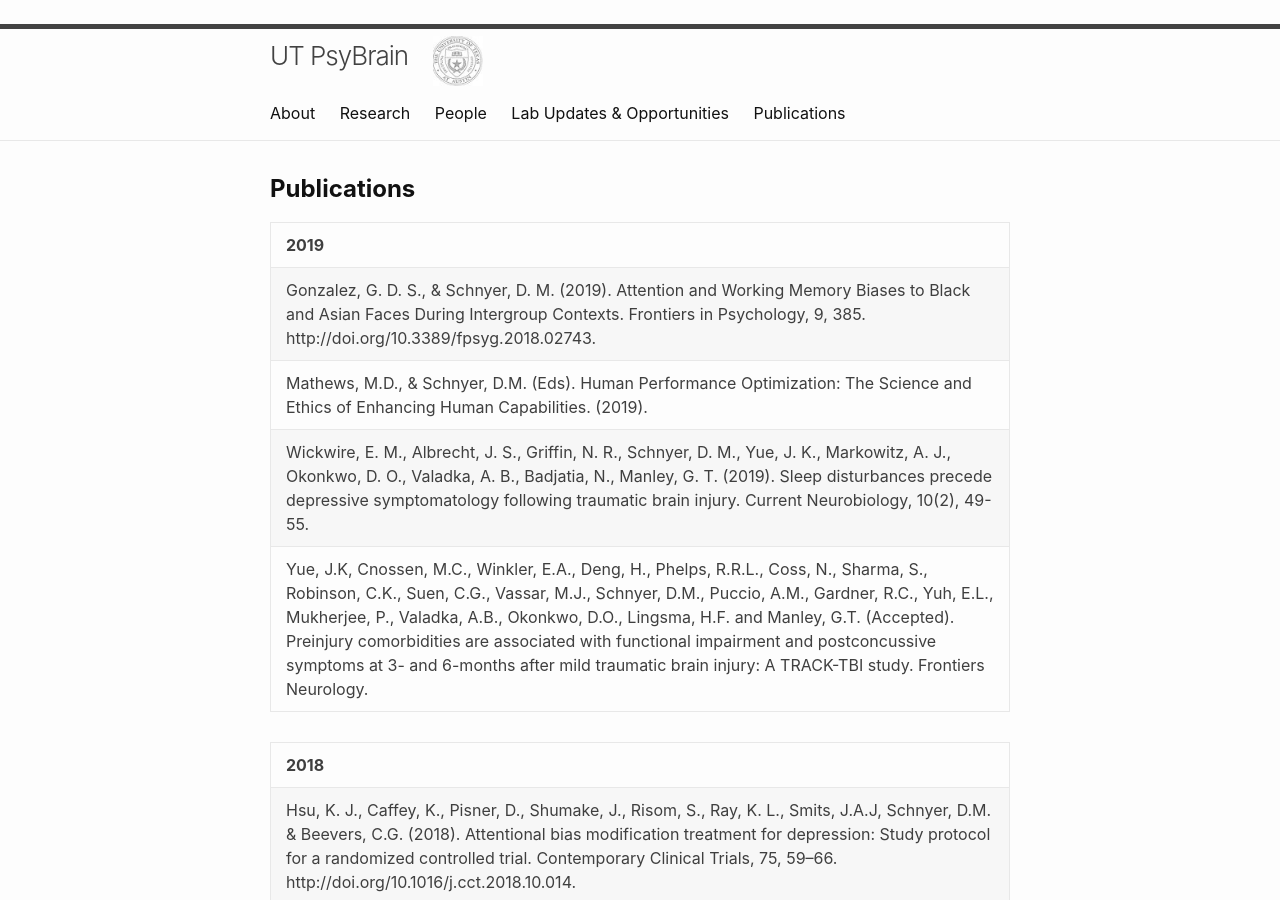
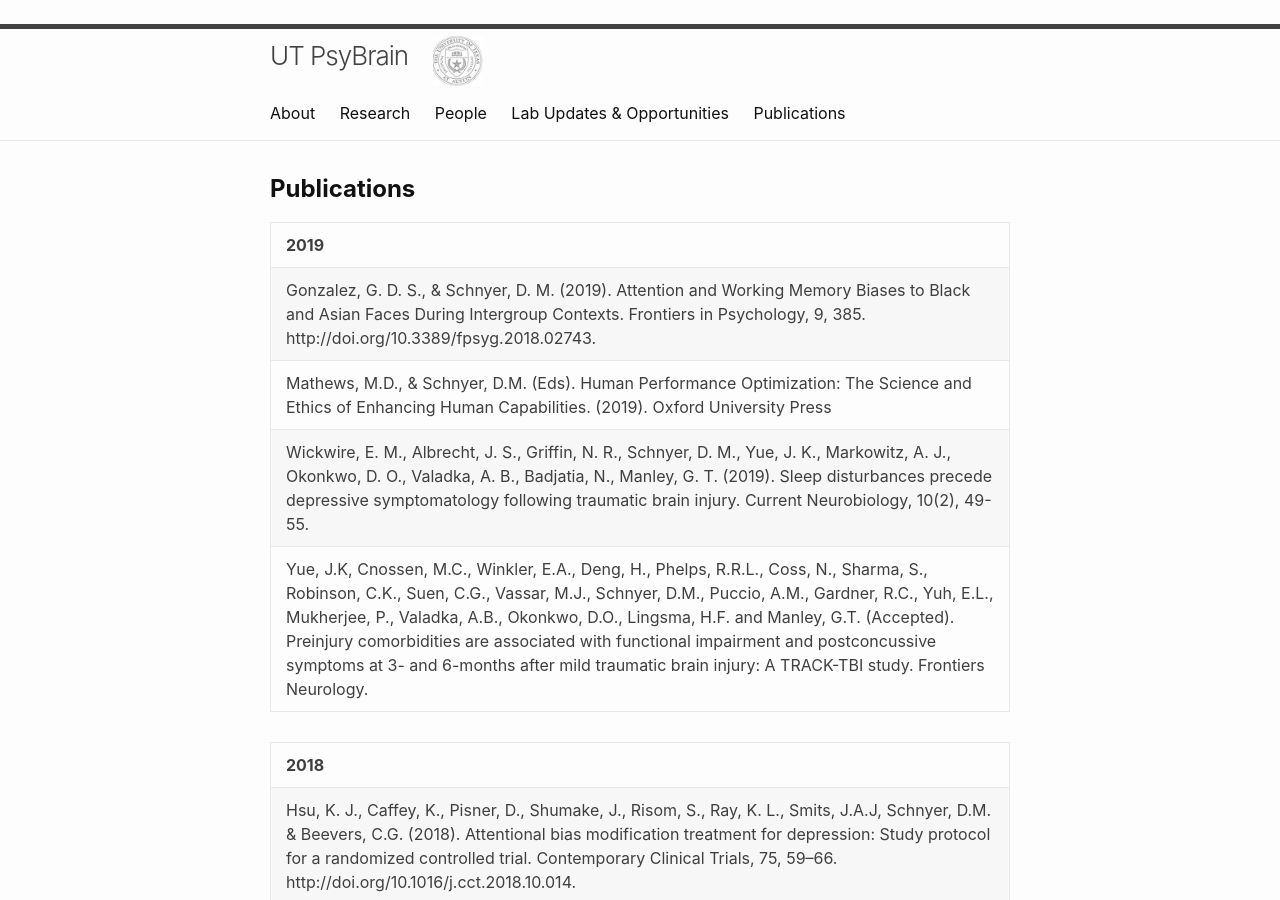
Before and after one commit to UTCogNeuroLab/UTCogNeuroLab.github.io, a Jekyll site: the page built from publications.md, in a window 1280 px wide and 900 px high. Built offline with Jekyll 4.4.1, drawn with Linux system fonts in a browser that asks for light colours; nearby versions of some CDN libraries.

Commit message:
Update publications.md

```diff
--- a/publications.md
+++ b/publications.md
@@ -8,7 +8,7 @@ weight: 5
 
 |**2019**|
 |Gonzalez, G. D. S., & Schnyer, D. M. (2019). Attention and Working Memory Biases to Black and Asian Faces During Intergroup Contexts. Frontiers in Psychology, 9, 385. http://doi.org/10.3389/fpsyg.2018.02743.|
-|Mathews, M.D., & Schnyer, D.M. (Eds). Human Performance Optimization: The Science and Ethics of Enhancing Human Capabilities. (2019).|
+|Mathews, M.D., & Schnyer, D.M. (Eds). Human Performance Optimization: The Science and Ethics of Enhancing Human Capabilities. (2019). Oxford University Press|
 |Wickwire, E. M., Albrecht, J. S., Griffin, N. R., Schnyer, D. M., Yue, J. K., Markowitz, A. J., Okonkwo, D. O., Valadka, A. B., Badjatia, N., Manley, G. T. (2019). Sleep disturbances precede depressive symptomatology following traumatic brain injury. Current Neurobiology, 10(2), 49-55.|
 |Yue, J.K, Cnossen, M.C., Winkler, E.A., Deng, H., Phelps, R.R.L., Coss, N., Sharma, S., Robinson, C.K., Suen, C.G., Vassar, M.J., Schnyer, D.M., Puccio, A.M., Gardner, R.C., Yuh, E.L., Mukherjee, P.,   Valadka, A.B., Okonkwo, D.O., Lingsma, H.F. and Manley, G.T. (Accepted). Preinjury comorbidities are associated with functional impairment and postconcussive symptoms at 3- and 6-months after mild traumatic brain injury: A TRACK-TBI study. Frontiers Neurology.|
 
```
